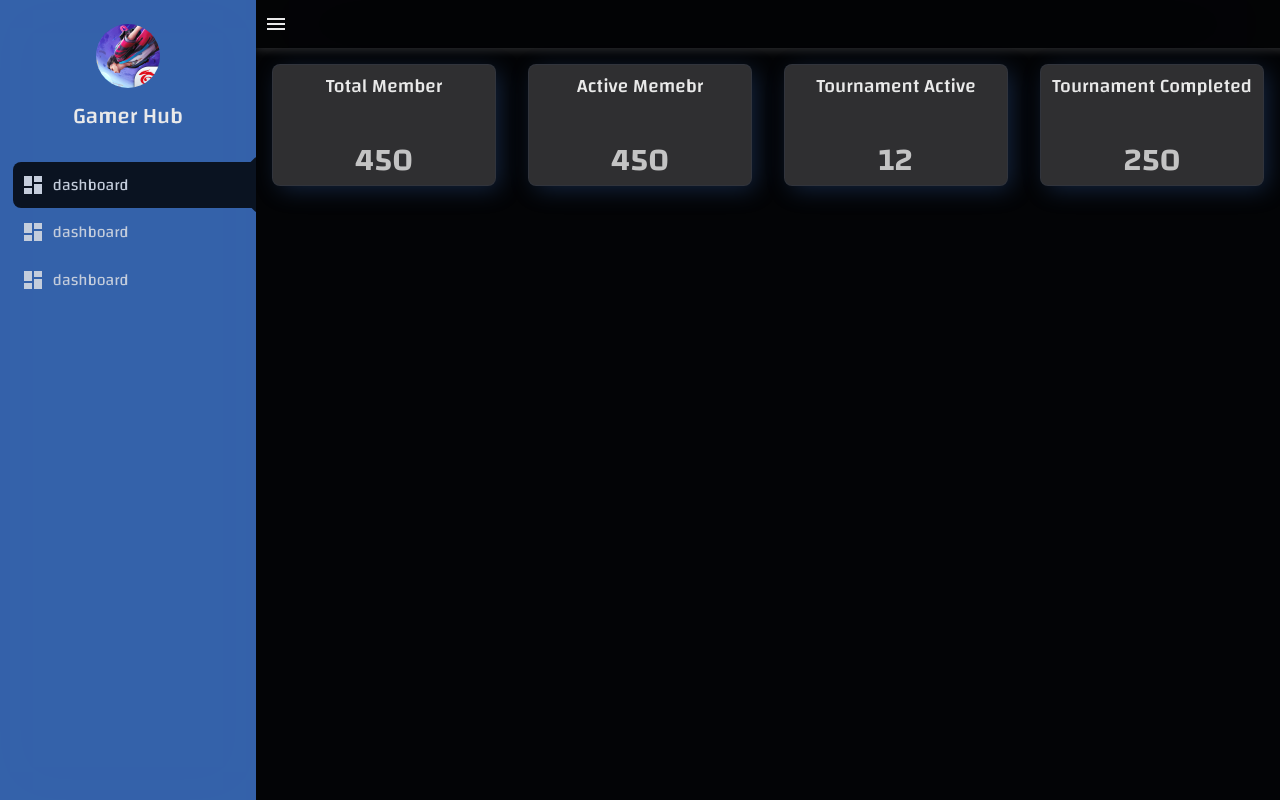
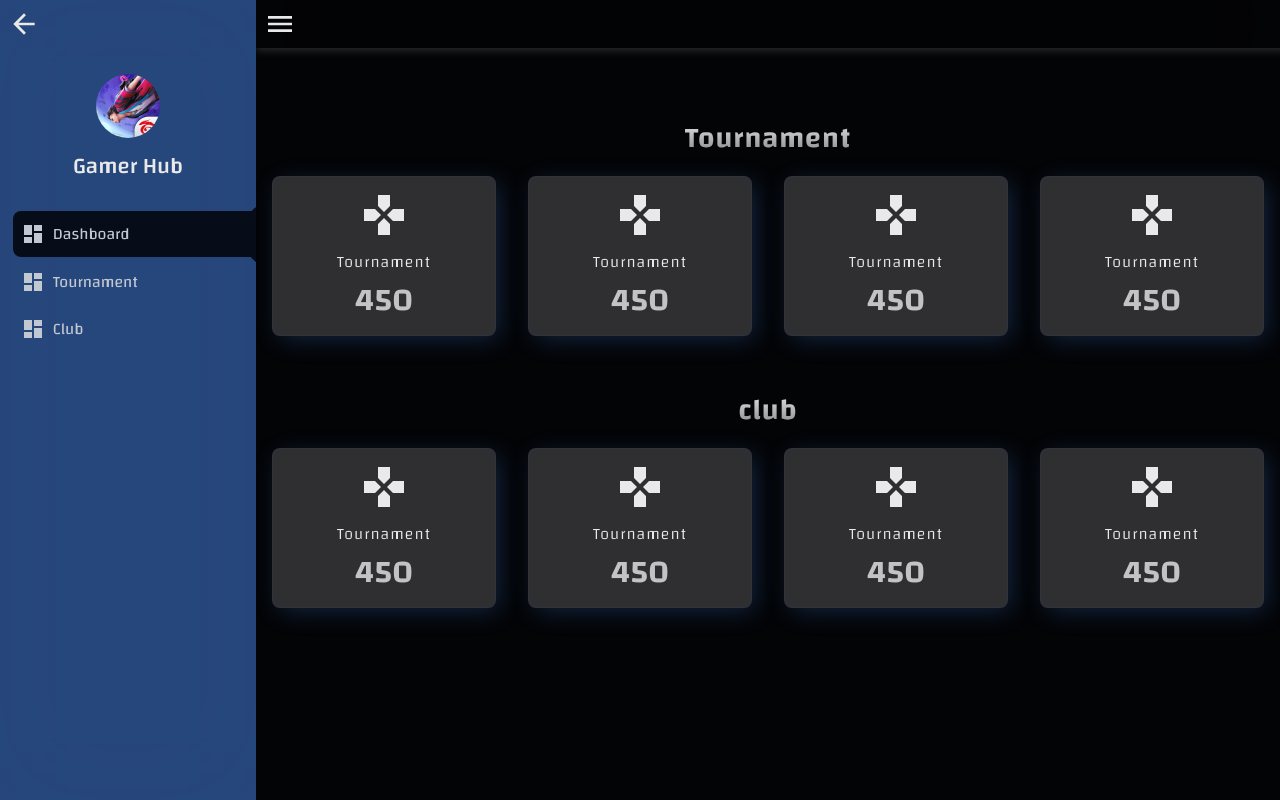
Before and after one commit to legcy143/gamynt_web_v3, a Next.js app: page /club/dashboard in a window 1280 px wide. Built offline with nearby package versions, Linux system fonts and the light colour scheme.

Commit message:
dashboard v5

```diff
--- a/Page/dashboard/ClubAnyalystic.jsx
+++ b/Page/dashboard/ClubAnyalystic.jsx
@@ -1,26 +1,48 @@
 import React from 'react'
 import style from "./styles/clubanyalistic.module.scss"
+import GamesIcon from '@mui/icons-material/Games';
 
 const ClubAnyalystic = () => {
   return (
     <main className={style.main_container}>
 
         <section className={style.member_status}>
+            <header>Tournament</header>
             <div className={style.container}>
-                <h2>total member</h2>
+                <h2><GamesIcon/> tournament</h2>
                 <p>450</p>
             </div>
             <div className={style.container}>
-                <h2>active memebr</h2>
+                <h2><GamesIcon/> tournament</h2>
                 <p>450</p>
             </div>
             <div className={style.container}>
-                <h2>tournament active</h2>
-                <p>12</p>
+                <h2><GamesIcon/> tournament</h2>
+                <p>450</p>
             </div>
             <div className={style.container}>
-                <h2>tournament completed</h2>
-                <p>250</p>
+                <h2><GamesIcon/> tournament</h2>
+                <p>450</p>
+            </div>
+        </section>
+
+        <section className={style.member_status}>
+            <header>club</header>
+            <div className={style.container}>
+                <h2><GamesIcon/> tournament</h2>
+                <p>450</p>
+            </div>
+            <div className={style.container}>
+                <h2><GamesIcon/> tournament</h2>
+                <p>450</p>
+            </div>
+            <div className={style.container}>
+                <h2><GamesIcon/> tournament</h2>
+                <p>450</p>
+            </div>
+            <div className={style.container}>
+                <h2><GamesIcon/> tournament</h2>
+                <p>450</p>
             </div>
         </section>
 
--- a/Page/dashboard/styles/clubanyalistic.module.scss
+++ b/Page/dashboard/styles/clubanyalistic.module.scss
@@ -6,6 +6,9 @@
 
 .member_status {
     // display: grid;
+    padding-top: 5rem;
+    margin: 2rem 0rem;
+    position: relative;
     display: flex;
     flex-wrap: wrap;
     align-items: center;
@@ -15,51 +18,53 @@
     @include mobile() {
         gap: 1rem;
     };
+    header{
+        top: 1rem;
+        position: absolute;
+        font-size: clamp(1.1rem , calc(1vw + 1rem) , 2rem);
+        font-weight: 600;
+        letter-spacing: 1px;
+        @include textgrad();
+    }
 }
 
 .container {
     // max-width: 12rem;
-    // width: 12rem;
-    height: 7.6rem;
     border-radius: 0.5rem;
     box-shadow: 5px 5px 25px -2px rgb(var(--primary-color-rgb), 0.25);
     border: 1px solid rgb(var(--primary-color-rgb), 0.05);
     ;
-    // aspect-ratio: 1/1;
     padding: 0.2rem;
     background-color: rgba(151, 151, 151, 0.297);
     transition: 0.30s ease;
     cursor: pointer;
-    @include flex_box(column , flex-start , center , 0.2rem);
+    @include flex_box(column , center , center , 0.2rem);
     text-transform: capitalize;
     h2{
-        font-weight: 500;
-        font-size: 1.2rem;
+        font-weight: 300;
+        letter-spacing: 1px;
+        @include flex_box(column);
+        font-size: 1rem;
+        svg{
+            width: 3rem;
+            height: 3rem;
+        }
     }
     p{
         line-height: 2.5rem;
         opacity: 0.8;
         font-weight: 600;
         font-size: 2rem;
-        margin-top: auto;
+        // margin-top: auto;
     }
 
     &:hover {
         background-color: rgb(var(--primary-color-rgb), 0.4);
     }
     flex: 1  1  10rem;
+    aspect-ratio: 1/1;
+    max-height: 10rem;
     @include mobile400() {
         flex: 1  1  7rem;
-        h2{
-            font-weight: 500;
-            font-size: 1rem;
-        }
-        p{
-            line-height: 2.5rem;
-            opacity: 0.8;
-            font-weight: 600;
-            font-size: 1.5rem;
-            margin-top: auto;
-        }
     };
 }
--- a/pages/club/dashboard.js
+++ b/pages/club/dashboard.js
@@ -4,8 +4,11 @@ import DashboardIcon from '@mui/icons-material/Dashboard';
 import style from "./styles/dashboard.module.scss"
 import ClubAnyalystic from "../../Page/dashboard/ClubAnyalystic"
 import MenuIcon from '@mui/icons-material/Menu';
+import { useRouter } from 'next/router';
+import ArrowBackIcon from '@mui/icons-material/ArrowBack';
 
 const Dashboard = () => {
+    let router = useRouter()
     const [sidenav, setsidenav] = useState(style.close_nav)
     // const [sidenav, setsidenav] = useState(style.main_nav)
     // let todaydate = new Date().toLocaleString()
@@ -16,8 +19,9 @@ const Dashboard = () => {
   return (
       <main className={style.dashboard_main}>
         <nav className={sidenav}>
-            <div className={style.close_nav_icon}  onClick={()=>{togglenav()}} >
-        <MenuIcon/>
+            <div className={style.close_nav_icon}>
+        <ArrowBackIcon onClick={()=>{router.back(-1)}} />
+        <MenuIcon onClick={()=>{togglenav()}} />
             </div>
             <header>
                 <img src="/images/freefire.jpeg" alt="" />
@@ -29,11 +33,11 @@ const Dashboard = () => {
             </ul>
             <ul>
                 <DashboardIcon/>
-                <li>dashboard</li>
+                <li>tournament</li>
             </ul>
             <ul>
                 <DashboardIcon/>
-                <li>dashboard</li>
+                <li>club</li>
             </ul>
         </nav>
         <section className={style.dashboard_item_container}>
--- a/pages/club/styles/dashboard.module.scss
+++ b/pages/club/styles/dashboard.module.scss
@@ -11,8 +11,8 @@
 .main_nav , .close_nav{
     width: 0rem;
     flex:0 0 0rem;
-    background-color: rgba(var(--primary-color-rgb) , 0.7);
-    backdrop-filter: blur(30px);
+    background-color: rgba(var(--primary-color-rgb) , 0.5);
+    backdrop-filter: blur(50px);
     @include flex_box(column,flex-start,center,0.1rem);
     height: 100%;
     overflow-y: scroll;
@@ -39,6 +39,7 @@
         }
      }
      ul{
+        text-transform: capitalize;
         margin-left: auto;
         @include flex_box(row , flex-start);
         // height: 3rem;
@@ -82,11 +83,20 @@
     flex:0 0 16rem;
 }
 .close_nav_icon{
+    padding:0rem 0.5rem;
     @include flex_box();
-    width: 2rem;
+    width: 100%;
     margin: 0.5rem;
     margin-left: auto;
-    display: none;
+    svg{
+        width: 2rem;
+        height: 2rem;
+        &:last-child{
+            visibility: hidden;
+            margin-left: auto;
+        }
+
+    }
 }
 @media (max-width:750px) {
     .close_nav{
@@ -98,7 +108,13 @@
         flex:0 0 16rem;
     }
     .close_nav_icon{
-        display: flex;
+        svg{
+            width: 2rem;
+            height: 2rem;
+            &:last-child{
+                visibility: visible;
+            }
+        }
     }
     .main_nav , .close_nav{
         height: 100%;
@@ -132,7 +148,12 @@
     backdrop-filter: blur(50px);
     padding: 0rem 0.5rem;
     @include flex_box(row,space-between);
+    z-index: 10;
 }
 .menu_icon{
     @include flex_box();
+    svg{
+        width: 2rem;
+        height: 2rem;
+    }
 }
```
